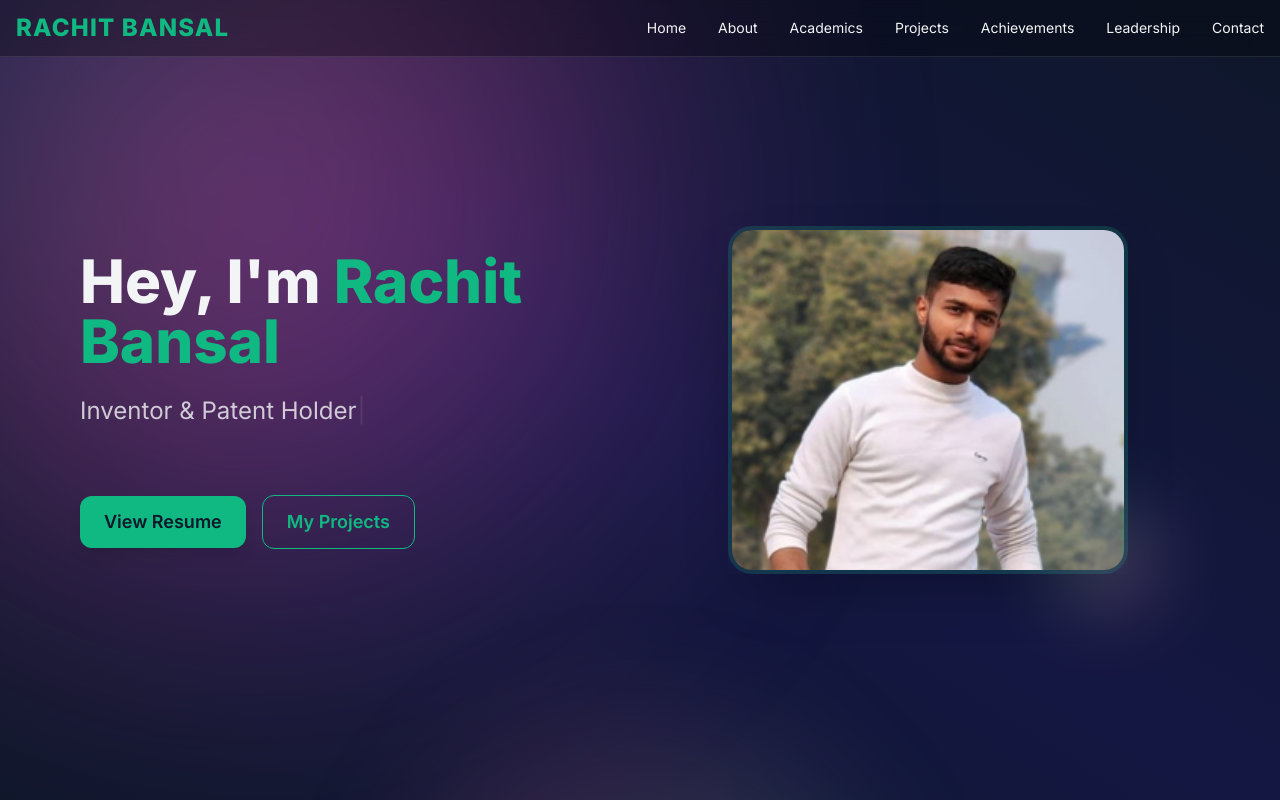
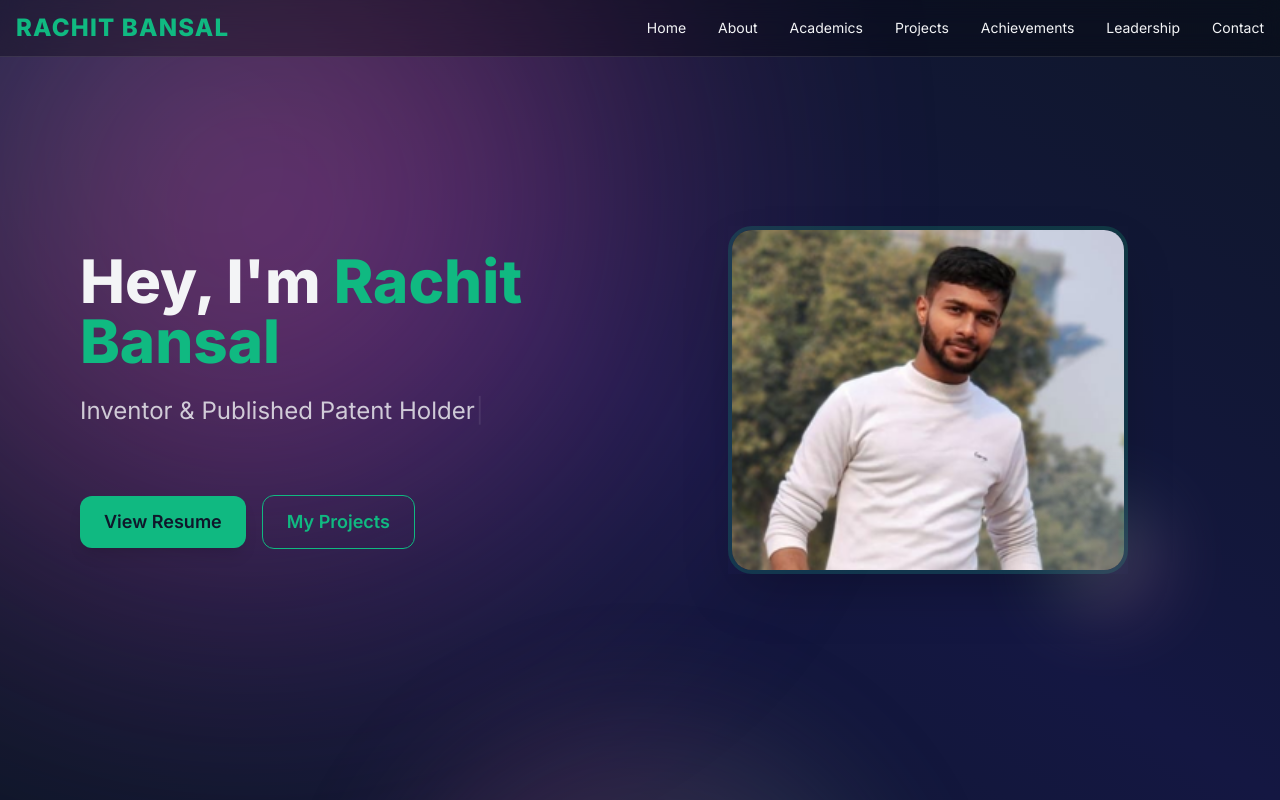
Before and after one commit to bansalrachit19/1ofONe, a React (Vite) app: page / in a window 1280 px wide. Shown: the top 800 px of the page. Built offline with nearby package versions, Linux system fonts and the light colour scheme.

Commit message:
Update Hero.jsx

```diff
--- a/src/sections/Hero.jsx
+++ b/src/sections/Hero.jsx
@@ -27,7 +27,7 @@ export default function Hero() {
             options={{
               strings: [
                 "MERN Stack Developer",
-                "Inventor & Patent Holder",
+                "Inventor & Published Patent Holder",
                 "Athlete • NDA Ranker • Tech Lead",
                 "Builder of MindMend & Energy 3.0",
                 "Captain Thapar Badminton Team",
```
